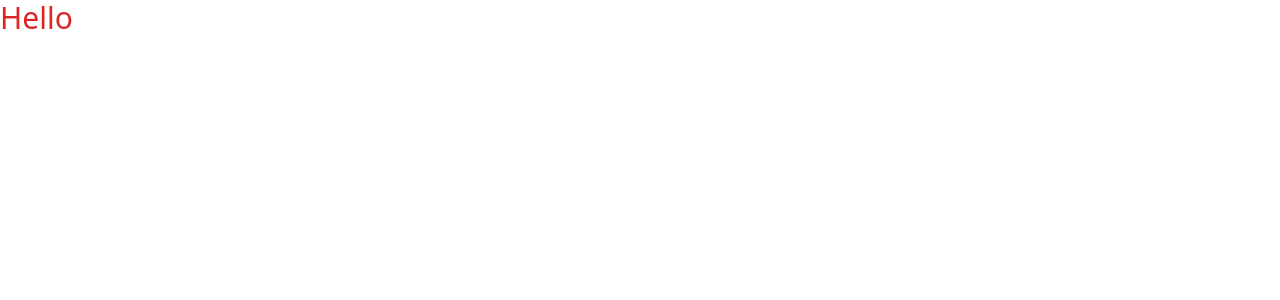
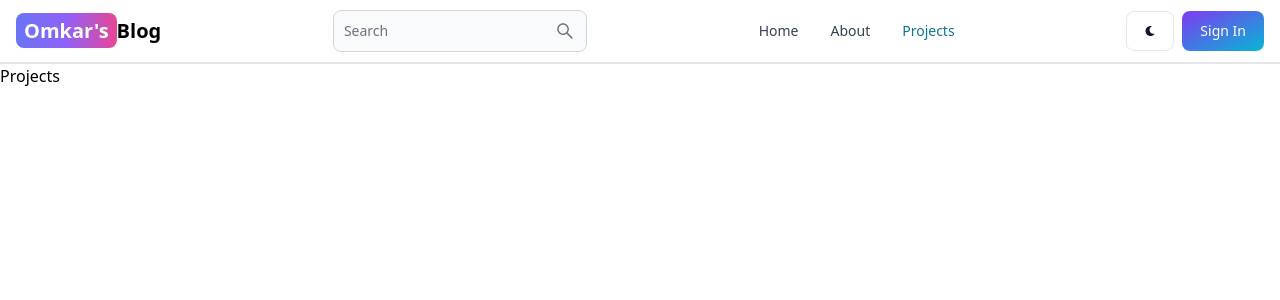
Before and after one commit to Omkar2310/blog-soft, a React (Vite) app in the folder client-app/: page /projects in a window 1280 px wide. Shown: the top 300 px of the page. Built offline with nearby package versions, Linux system fonts and the light colour scheme.

Commit message:
routing added and navbar

```diff
--- a/client-app/package.json
+++ b/client-app/package.json
@@ -10,9 +10,12 @@
     "preview": "vite preview"
   },
   "dependencies": {
+    "flowbite-react": "^0.7.2",
     "postcss": "^8.4.35",
     "react": "^18.2.0",
-    "react-dom": "^18.2.0"
+    "react-dom": "^18.2.0",
+    "react-icons": "^5.0.1",
+    "react-router-dom": "^6.22.1"
   },
   "devDependencies": {
     "@types/react": "^18.2.55",
--- a/client-app/src/App.jsx
+++ b/client-app/src/App.jsx
@@ -1,9 +1,24 @@
-// import React from 'react'
+import { BrowserRouter, Routes, Route } from "react-router-dom";
+import Home from './pages/Home';
+import About from './pages/About';
+import Dashboard from './pages/Dashboard';
+import SignIn from './pages/SignIn';
+import SignUp from './pages/SignUp';
+import Projects from './pages/Projects';
+import Headers from "./components/Headers";
 
 export default function App() {
   return (
-    <h1 className="text-3xl text-red-600">
-      Hello
-    </h1>
-  )
+  <BrowserRouter>
+    <Headers/>
+    <Routes>
+      <Route path="/" element={<Home/>} />
+      <Route path="/about" element={<About/>} />
+      <Route path="/dashboard" element={<Dashboard/>} />
+      <Route path="/signin" element={<SignIn/>} />
+      <Route path="/signup" element={<SignUp/>} />
+      <Route path="/projects" element={<Projects/>} />
+    </Routes>
+  </BrowserRouter>
+  );
 }
--- /dev/null
+++ b/client-app/src/components/Headers.jsx
@@ -0,0 +1,51 @@
+import { Button, Navbar, TextInput } from "flowbite-react";
+import { Link, useLocation } from "react-router-dom";
+import { AiOutlineSearch } from "react-icons/ai";
+import { FaMoon } from "react-icons/fa";
+export default function Headers() {
+  const pathName = useLocation().pathname;
+  return (
+    <Navbar className="border-b-2">
+      <Link
+        to="/"
+        className="self-center whitespace-nowrap text-sm sm:text-xl font-semibold dark:text-white"
+      >
+        <span className="px-2 py-1 bg-gradient-to-r from-indigo-500 via-purple-500 to-pink-500 rounded-lg text-white">
+          Omkar's
+        </span>
+        Blog
+      </Link>
+      <form>
+        <TextInput
+          type="text"
+          placeholder="Search"
+          rightIcon={AiOutlineSearch}
+          className="hidden lg:inline"
+        />
+      </form>
+      <Button className="w-12 h-10 lg:hidden pill" color="gray">
+        <AiOutlineSearch />
+      </Button>
+      <div className="flex gap-2 md:order-2">
+        <Button className="w-12 h-10 pill hidden sm:inline" color="gray">
+          <FaMoon />
+        </Button>
+        <Link to="/signin">
+          <Button gradientDuoTone="purpleToBlue">Sign In</Button>
+        </Link>
+        <Navbar.Toggle />
+      </div>
+      <Navbar.Collapse>
+        <Navbar.Link active={pathName === "/"} as={"div"}>
+          <Link to="/">Home</Link>
+        </Navbar.Link>
+        <Navbar.Link active={pathName === "/about"} as={"div"}>
+          <Link to="/about">About</Link>
+        </Navbar.Link>
+        <Navbar.Link active={pathName === "/projects"} as={"div"}>
+          <Link to="/projects">Projects</Link>
+        </Navbar.Link>
+      </Navbar.Collapse>
+    </Navbar>
+  );
+}
--- /dev/null
+++ b/client-app/src/pages/About.jsx
@@ -0,0 +1,9 @@
+import React from 'react'
+
+export default function About() {
+  return (
+    <div>
+      About
+    </div>
+  )
+}
--- /dev/null
+++ b/client-app/src/pages/Dashboard.jsx
@@ -0,0 +1,9 @@
+import React from 'react'
+
+export default function Dashboard() {
+  return (
+    <div>
+      Dashboard
+    </div>
+  )
+}
--- /dev/null
+++ b/client-app/src/pages/Home.jsx
@@ -0,0 +1,9 @@
+import React from 'react'
+
+export default function Home() {
+  return (
+    <div>
+      Home
+    </div>
+  )
+}
--- /dev/null
+++ b/client-app/src/pages/Projects.jsx
@@ -0,0 +1,9 @@
+import React from 'react'
+
+export default function Projects() {
+  return (
+    <div>
+      Projects
+    </div>
+  )
+}
--- /dev/null
+++ b/client-app/src/pages/SignIn.jsx
@@ -0,0 +1,9 @@
+import React from 'react'
+
+export default function SignIn() {
+  return (
+    <div>
+      SignIN
+    </div>
+  )
+}
--- /dev/null
+++ b/client-app/src/pages/SignUp.jsx
@@ -0,0 +1,9 @@
+import React from 'react'
+
+export default function SignUp() {
+  return (
+    <div>
+      SignUP
+    </div>
+  )
+}
--- a/client-app/tailwind.config.js
+++ b/client-app/tailwind.config.js
@@ -1,8 +1,15 @@
 /** @type {import('tailwindcss').Config} */
 export default {
-  content: ["./index.html", "./src/**/*.{js,jsx,ts,tsx}"],
+  content: [
+    "./index.html",
+    "./src/**/*.{js,jsx,ts,tsx}",
+    "./node_modules/flowbite-react/lib/esm/**/*.js",
+  ],
   theme: {
     extend: {},
   },
-  plugins: [],
+  plugins: [
+    // eslint-disable-next-line no-undef
+    require("flowbite/plugin"),
+  ],
 };
```
Also changed, not shown: 2 other files (tests, documents, lock files or other folders).
